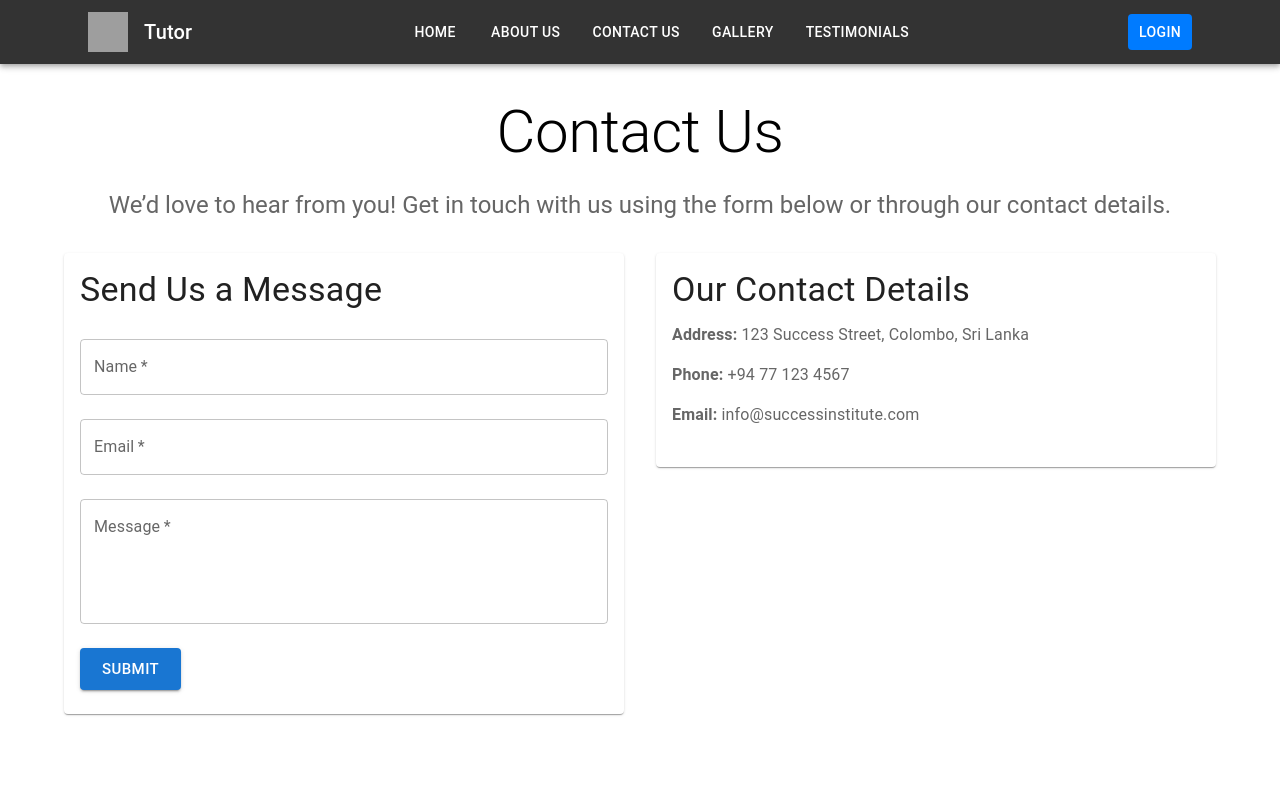
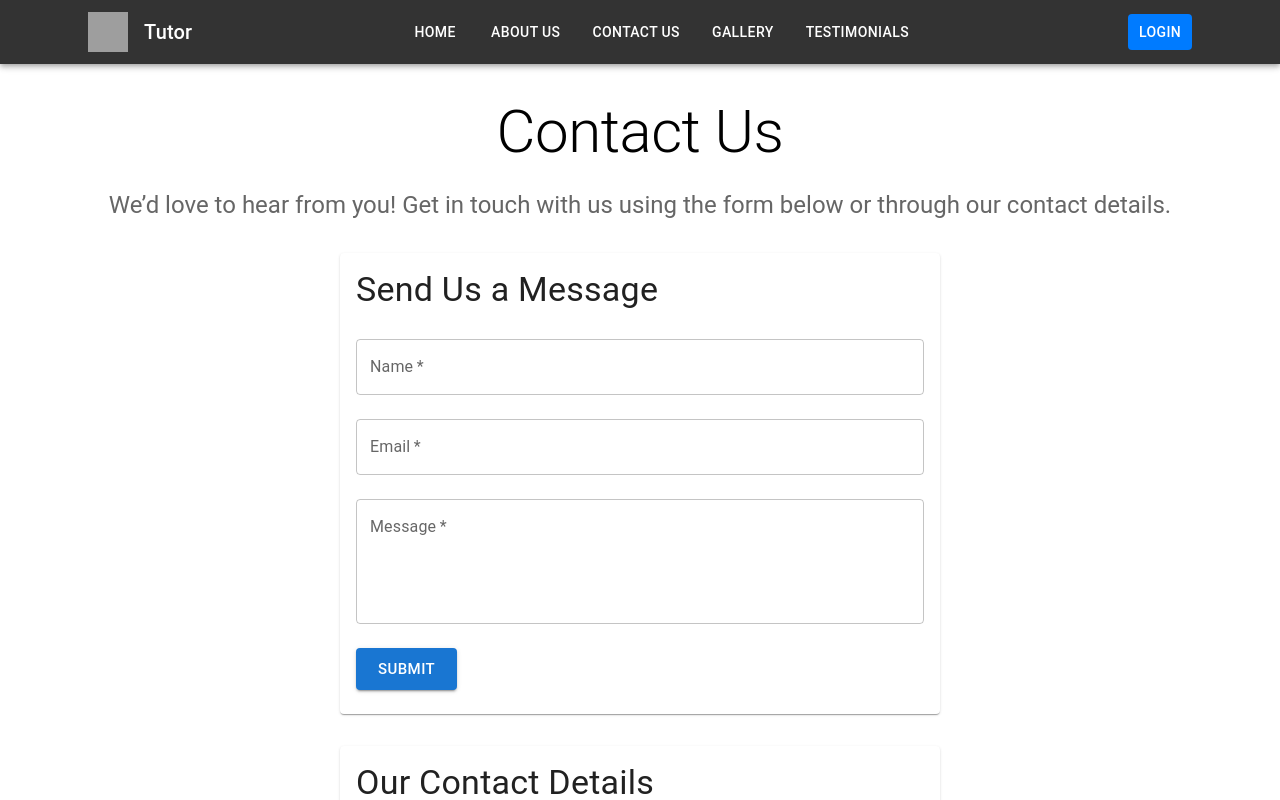
Before and after one commit to Threadstone15/RAD_with_MERN, a React (Create React App) app in the folder frontend/: page /contact in a window 1280 px wide. Shown: the top 800 px of the page. Built offline with nearby package versions, Linux system fonts and the light colour scheme; grey boxes are pictures that could not be loaded.

Commit message:
finalize Contact us page frontend

```diff
--- a/frontend/src/components/Contact.js
+++ b/frontend/src/components/Contact.js
@@ -3,7 +3,6 @@ import {
   Container,
   Typography,
   Box,
-  Grid,
   TextField,
   Button,
   Card,
@@ -26,10 +25,9 @@ const Contact = () => {
           </Typography>
         </Box>
 
-        <Grid container spacing={4}>
-          {/* Contact Form Section */}
-          <Grid item xs={12} md={6}>
-            <Card>
+        {/* Form Section */}
+        <Box display="flex" justifyContent="center" mb={4}>
+          <Card style={{ maxWidth: 600, width: "100%" }}>
             <CardContent>
               <Typography variant="h4" gutterBottom>
                 Send Us a Message
@@ -71,18 +69,17 @@ const Contact = () => {
               </form>
             </CardContent>
           </Card>
-          </Grid>
+        </Box>
 
         {/* Contact Details Section */}
-          <Grid item xs={12} md={6}>
-            <Card>
+        <Box display="flex" justifyContent="center" mt={4}>
+          <Card style={{ maxWidth: 600, width: "100%" }}>
             <CardContent>
               <Typography variant="h4" gutterBottom>
                 Our Contact Details
               </Typography>
               <Typography variant="body1" color="textSecondary" paragraph>
-                  <strong>Address:</strong> 123 Success Street, Colombo, Sri
-                  Lanka
+                <strong>Address:</strong> 123 Success Street, Colombo, Sri Lanka
               </Typography>
               <Typography variant="body1" color="textSecondary" paragraph>
                 <strong>Phone:</strong> +94 77 123 4567
@@ -92,8 +89,7 @@ const Contact = () => {
               </Typography>
             </CardContent>
           </Card>
-          </Grid>
-        </Grid>
+        </Box>
       </Container>
     </div>
   );
```
Lines whose indentation alone changed are shown as unchanged.
